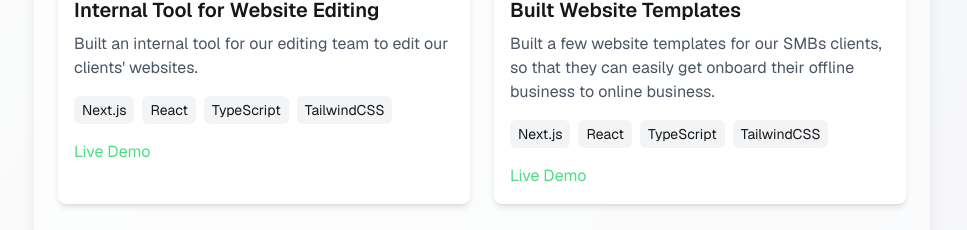
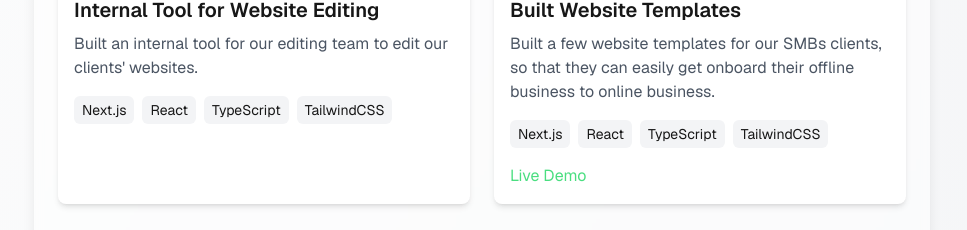
Before and after one commit to Yash-Soni/my-portfolio, a Next.js app: page / in a window 1280 px wide. Shown: the part 1413-1643 px from the top of the page, without its empty margins (158-1125 px from the left). Built offline with nearby package versions, Linux system fonts and the light colour scheme.

Commit message:
removed live demo of raft

```diff
--- a/src/app/components/Projects.tsx
+++ b/src/app/components/Projects.tsx
@@ -7,7 +7,7 @@ export default function Projects() {
       title: "Internal Tool for Website Editing",
       description: "Built an internal tool for our editing team to edit our clients' websites.",
       technologies: ["Next.js", "React", "TypeScript", "TailwindCSS"],
-      liveUrl: "https://raft-staging.zoca.ai",
+      // liveUrl: "https://raft-staging.zoca.ai",
     },
     {
       title: "Built Website Templates",
```
